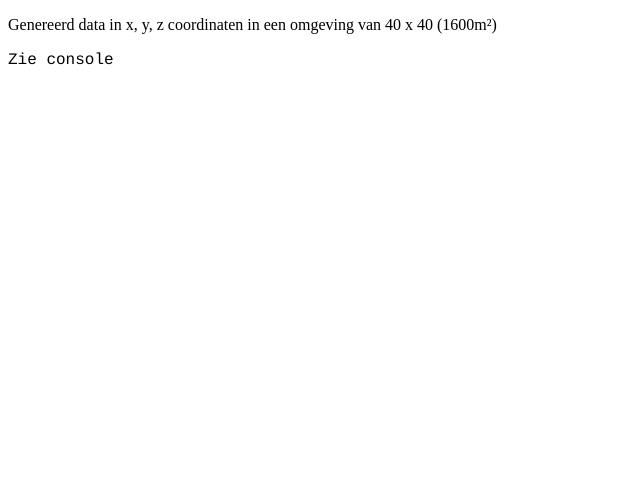
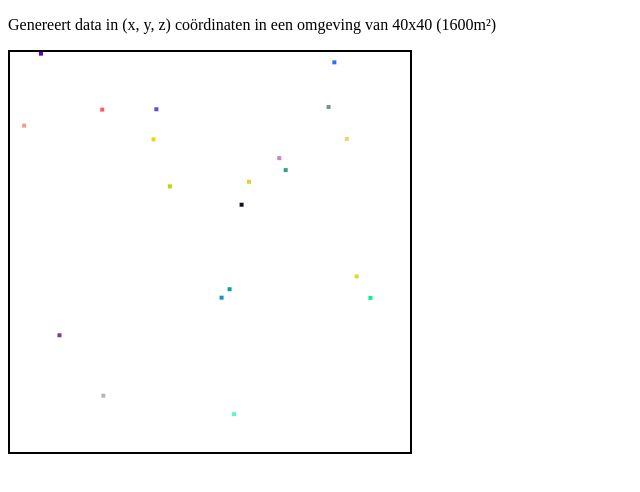
Before and after one commit to Carnewal/pozyx-03, a plain HTML site: page datamocking/index.html in a window 1280 px wide. Shown: the whole page, without its empty margins (0-640 px from the left). Drawn offline with Linux system fonts and the light colour scheme.

Commit message:
#4 Visueel voorstellen van gemockte data

```diff
--- a/datamocking/datamocking.js
+++ b/datamocking/datamocking.js
@@ -1,50 +1,91 @@
-//(function(){
-	'use strict';
+var maxdistance = {x: 40, y: 40, z: 3}; // meter
 
-	var maxdistance = { x: 40, y: 40, z: 3};		//40 meter x en y as, 3 meter hoog
+function Tag(color, speed) {
+  this.color = color;
+  this.position = {
+    x: Math.random() * maxdistance.x,
+    y: Math.random() * maxdistance.y,
+    z: Math.random() * maxdistance.z
+  };
+  var x = 1 - Math.random() * 2;
+  var y = Math.random() > 0.5 ? Math.sqrt(1.0 - x * x) : -Math.sqrt(1.0 - x * x);
+  this.direction = { // moet eenheidsvector zijn
+    x: x,
+    y: y,
+    z: 0
+  };
+  this.speed = speed;
+}
 
-	//Startcoordinaten
-	var positie = {
-		xPos: Math.random() * maxdistance.x,
-		yPos: Math.random() * maxdistance.y,
-		zPos: Math.random() * maxdistance.z
-	};
+Tag.prototype.moveInDirection = function(dir, val) {
+  if (!dir || !/^[x-z]+$/.test(dir)) {
+    return;
+  }
+  if (!val) {
+    this.position[dir] += this.direction[dir] * this.speed;
+  } else {
+    this.position[dir] += val;
+  }
+  if (this.position[dir] > maxdistance[dir]) {
+    this.direction[dir] *= -1;
+    this.moveInDirection(dir, maxdistance[dir] - this.position[dir]);
+  }
+  if (this.position[dir] < 0) {
+    this.direction[dir] *= -1;
+    this.moveInDirection(dir, -this.position[dir]);
+  }
+};
 
-	var richting = { x: 1, y: Math.random(), z: 0};	//Beweegt aan volle snelheid horizontaal,
-													//aan random snelheid verticaal
+Tag.prototype.move = function() {
+  this.moveInDirection("x");
+  this.moveInDirection("y");
+  this.moveInDirection("z");
+};
 
-	var snelheid = 1.4;								//snelheid in meter per seconde
+function Manager(tags, speed, interval, factor) {
+  this.tags = [];
+  this.interval = interval;
+  for (var i = 0; i < tags; i++) {
+    var r = Math.floor(Math.random() * 255);
+    var g = Math.floor(Math.random() * 255);
+    var b = Math.floor(Math.random() * 255);
+    var rand = speed * factor;
+    var adjusted_speed = speed + (rand / 2) - (Math.random() * rand); // randomly +/- factor speed
+    adjusted_speed *= interval / 1000; // take interval into account
+    this.tags.push(new Tag("rgb(" + r + "," + g + "," + b + ")", adjusted_speed));
+  }
+}
 
-	console.log("Startcoordinaten: ", positie);
+Manager.prototype.update = function() {
+  var canvas = document.getElementById('canvas');
+  var ctx = canvas.getContext("2d");
+  ctx.clearRect(0, 0, 10 * maxdistance.x, 10 * maxdistance.y);
+  this.tags.forEach(function(tag) {
+    tag.move();
+    ctx.fillStyle = tag.color;
+    var x = (maxdistance.x - tag.position.x) * 10;
+    var y = tag.position.y * 10;
+    ctx.fillRect(x - 2, y - 2, 4, 4);
+  });
 
-	function move() {
-		positie.xPos += richting.x * snelheid;
-		positie.yPos += richting.y * snelheid;
-		positie.zPos += richting.z * snelheid;
+};
 
-		checkBoundaries();
-		rapporteer();								//dit blijft uiteraard niet staan
-	}
+Manager.prototype.start = function() {
+  setInterval(this.update.bind(this), this.interval);
+};
 
-	function rapporteer(){
-		console.log(positie); //return JSON.stringify(positie, null, 4)
-	}
+var mgr = new Manager(
+  20, // amount of tags
+  1, // speed in meter / s
+  10, // interval time in ms
+  10 // +/- random factor on speed
+);
+mgr.start();
 
-	function checkBoundaries(){
-		if((positie.xPos + richting.x * snelheid) > maxdistance.x) {
-			richting.x *= -1;
-		}
-
-		if((positie.yPos + richting.y * snelheid) > maxdistance.y) {
-			richting.y *= -1;
-		}
-
-		if((positie.zPos + richting.z * snelheid) > maxdistance.z) {
-			richting.z *= -1;
-		}
-	}
-
-	var activeer = setInterval(move, 1000);
-	//clearInterval(activeer);
-
-//})();
+//init
+document.getElementById("text").innerHTML =
+  "Genereert data in (x, y, z) coördinaten in een omgeving van " +
+  maxdistance.x + "x" + maxdistance.y + " (" + maxdistance.x * maxdistance.y + "m²)";
+var canvas = document.getElementById('canvas');
+canvas.width = 10 * maxdistance.x;
+canvas.height = 10 * maxdistance.y;
--- a/datamocking/index.html
+++ b/datamocking/index.html
@@ -5,10 +5,10 @@
     <title>Data mockup</title>
   </head>
   <body>
-	<p>
-		Genereerd data in x, y, z coordinaten in een omgeving van 40 x 40 (1600m²)
+	<p id="text">
+		Genereert data in (x, y, z) coördinaten in een omgeving van 40 x 40 (1600m²)
 	</p>
-	<font id="text" face="courier">Zie console</font>
+    <canvas id="canvas" style="border:2px solid black;"></canvas>
 	<script src="datamocking.js"></script>
   </body>
 </html>
```
Also changed, not shown: 1 other file.
